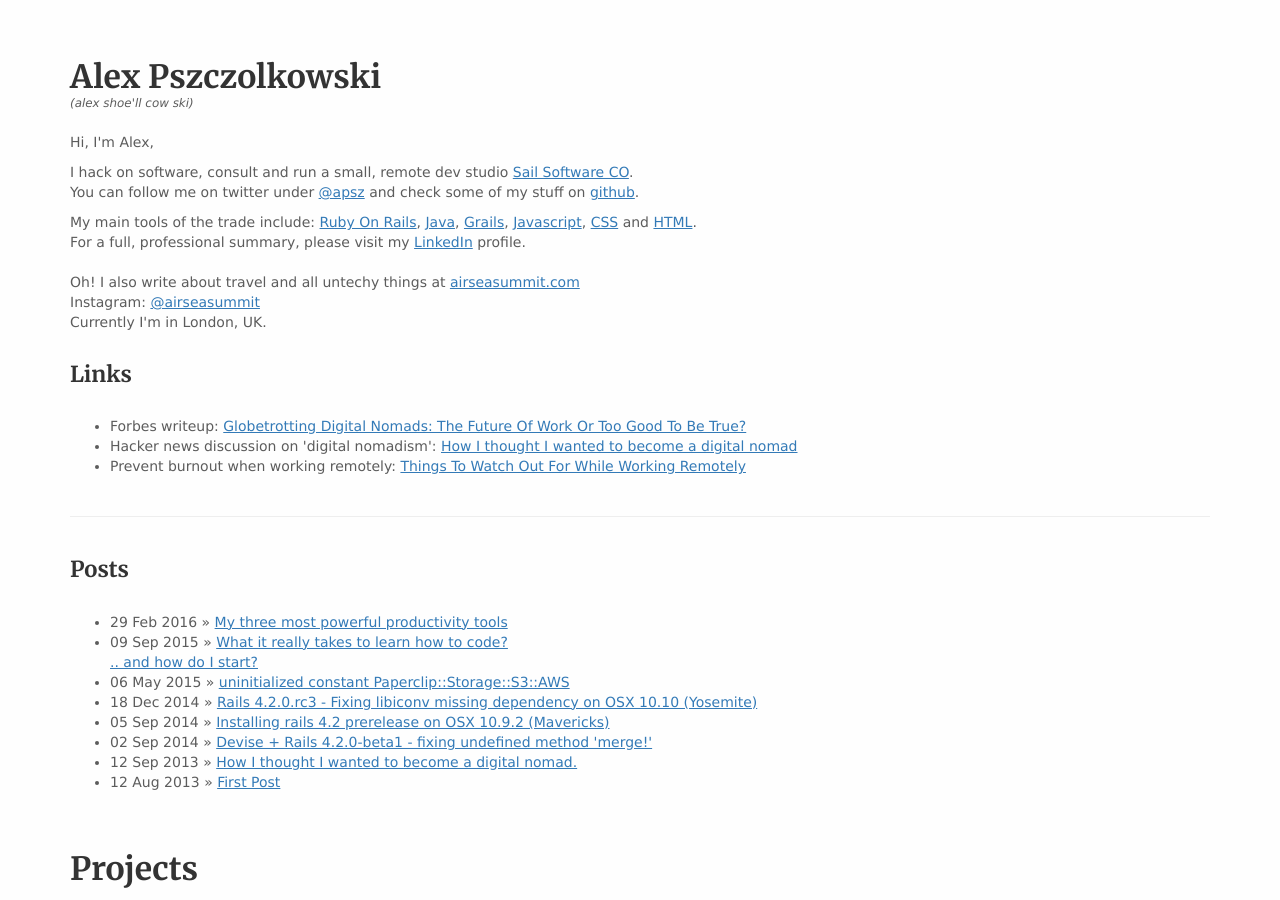
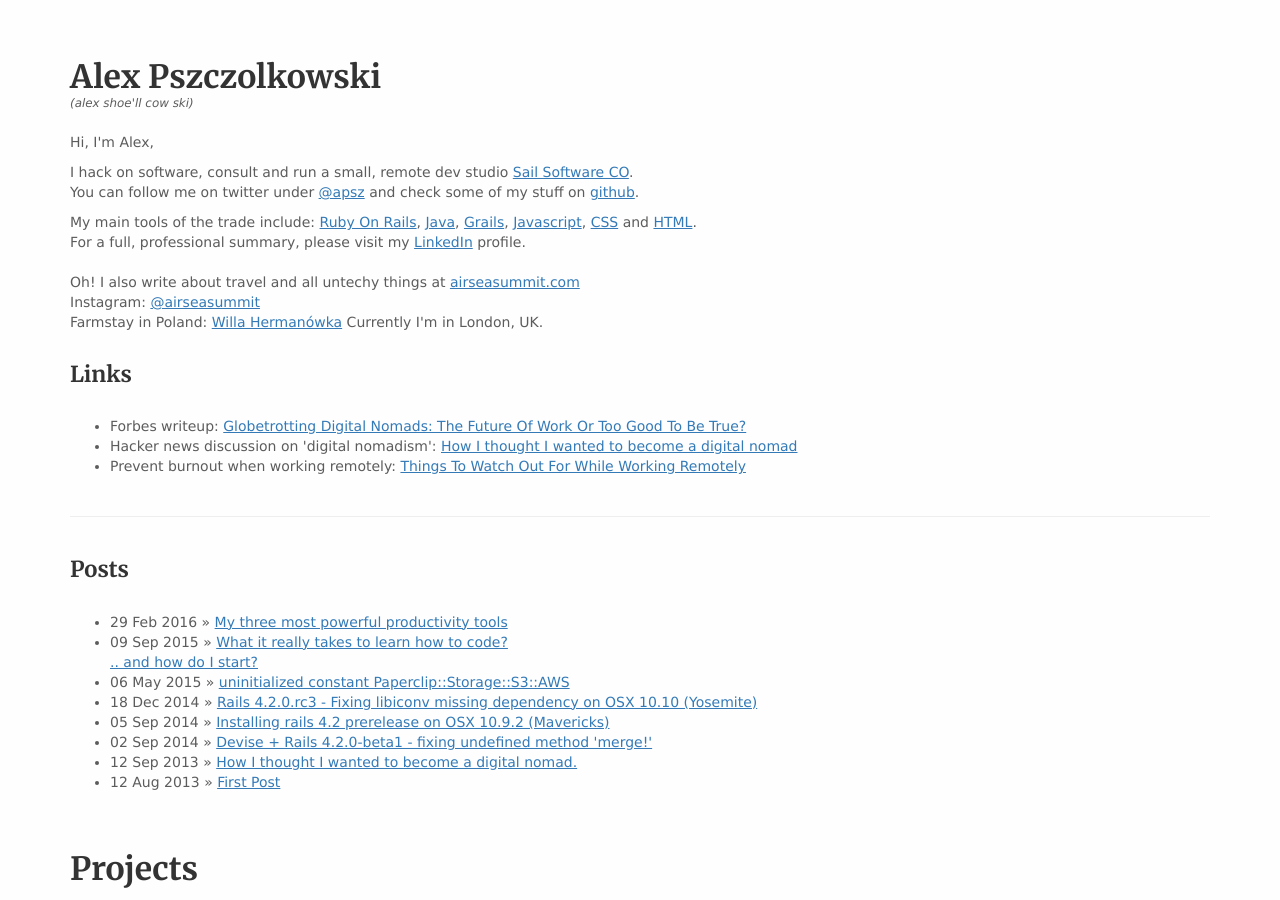
Before and after one commit to alexp/alexp.github.io, a Jekyll site: the page built from index.html, in a window 1280 px wide and 900 px high. Built offline with Jekyll 4.4.1, drawn with Linux system fonts in a browser that asks for light colours; comment, search, counter and statistics services are not loaded.

Commit message:
Add link

```diff
--- a/index.html
+++ b/index.html
@@ -32,6 +32,7 @@
             <br/>
             Oh! I also write about travel and all untechy things at <a href="http://airseasummit.com">airseasummit.com</a><br/>
             Instagram: <a href="https://instagram.com/airseasummit">@airseasummit</a><br/>
+            Farmstay in Poland: <a href="http://hermanowa-wola.pl/">Willa Hermanówka</a>
             Currently I'm in London, UK.
         </p>
 
```
